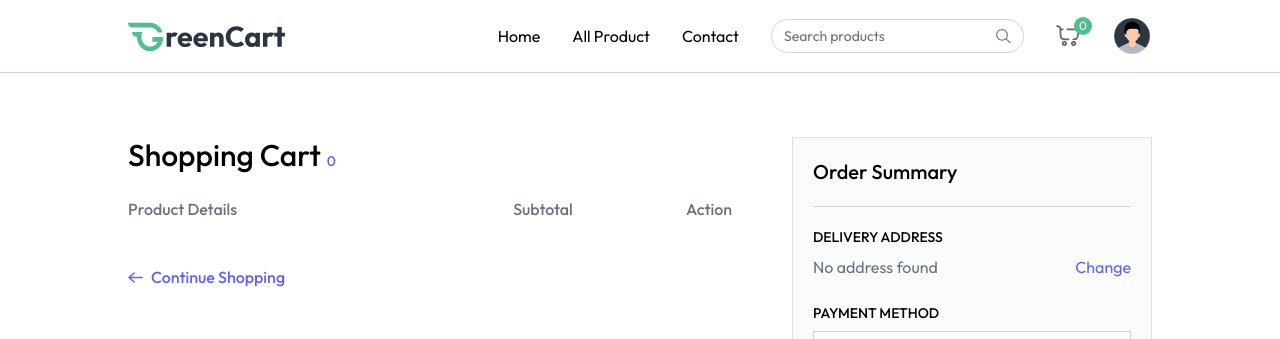
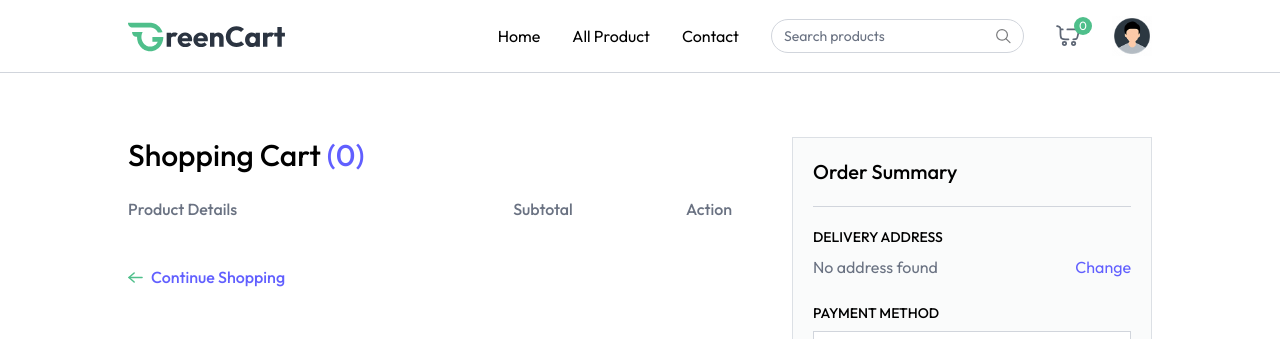
Before and after one commit to Zohirul-Islam/grocery-shope-with-reactjs-and-nodejs, a React app in the folder frontend/: page /cart in a window 1280 px wide. Shown: the top 339 px of the page. Built offline with nearby package versions, Linux system fonts and the light colour scheme; the HTML template or start-up script is replaced by a standard one.

Commit message:
cart left side fix

```diff
--- a/frontend/src/pages/Cart.jsx
+++ b/frontend/src/pages/Cart.jsx
@@ -1,6 +1,6 @@
 import { useEffect, useState } from "react";
 import { useAppContext } from "../context/AppContext";
-import { dummyAddress } from "../assets/assets";
+import { assets, dummyAddress } from "../assets/assets";
 
 const Cart = () => {
   const [showAddress, setShowAddress] = useState(false);
@@ -38,7 +38,7 @@ const Cart = () => {
     <div className="flex flex-col md:flex-row mt-16">
       <div className="flex-1 max-w-4xl">
         <h1 className="text-3xl font-medium mb-6">
-                  Shopping Cart <span className="text-sm text-indigo-500">{ getCartCount()}</span>
+                  Shopping Cart <span className="text-3xl text-indigo-500">({ getCartCount()})</span>
         </h1>
 
         <div className="grid grid-cols-[2fr_1fr_1fr] text-gray-500 text-base font-medium pb-3">
@@ -71,7 +71,7 @@ const Cart = () => {
                   <div className="flex items-center">
                     <p>Qty:</p>
                     <select className="outline-none">
-                      {Array(5)
+                      {Array(cartItems[product._id] > 9 ? cartItems[product._id]:9)
                         .fill("")
                         .map((_, index) => (
                           <option key={index} value={index + 1}>
@@ -84,44 +84,16 @@ const Cart = () => {
               </div>
             </div>
             <p className="text-center">
-              ${product.offerPrice * product.quantity}
+                    { currency}{product.offerPrice * product.quantity}
             </p>
-            <button className="cursor-pointer mx-auto">
-              <svg
-                width="20"
-                height="20"
-                viewBox="0 0 20 20"
-                fill="none"
-                xmlns="http://www.w3.org/2000/svg"
-              >
-                <path
-                  d="m12.5 7.5-5 5m0-5 5 5m5.833-2.5a8.333 8.333 0 1 1-16.667 0 8.333 8.333 0 0 1 16.667 0"
-                  stroke="#FF532E"
-                  strokeWidth="1.5"
-                  strokeLinecap="round"
-                  strokeLinejoin="round"
-                />
-              </svg>
+            <button onClick={()=>removeFromCart()} className="cursor-pointer mx-auto">
+                <img className="inline-block w-6 h-6" src={assets.refresh_icon} alt="remove" />
             </button>
           </div>
         ))}
 
-        <button className="group cursor-pointer flex items-center mt-8 gap-2 text-indigo-500 font-medium">
-          <svg
-            width="15"
-            height="11"
-            viewBox="0 0 15 11"
-            fill="none"
-            xmlns="http://www.w3.org/2000/svg"
-          >
-            <path
-              d="M14.09 5.5H1M6.143 10 1 5.5 6.143 1"
-              stroke="#615fff"
-              strokeWidth="1.5"
-              strokeLinecap="round"
-              strokeLinejoin="round"
-            />
-          </svg>
+              <button onClick={() => { navigate('/products'); scrollTo(0,0)}} className="group cursor-pointer flex items-center mt-8 gap-2 text-indigo-500 font-medium">
+            <img className="group-hover:-translate-x-1 transition" src={assets.arrow_right_icon_colored} alt="arrow" />
           Continue Shopping
         </button>
       </div>
```
